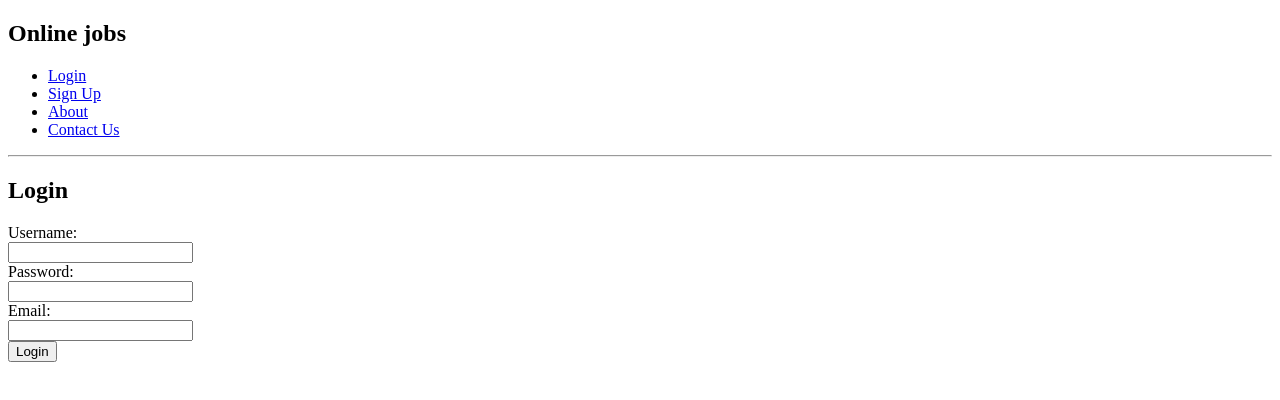
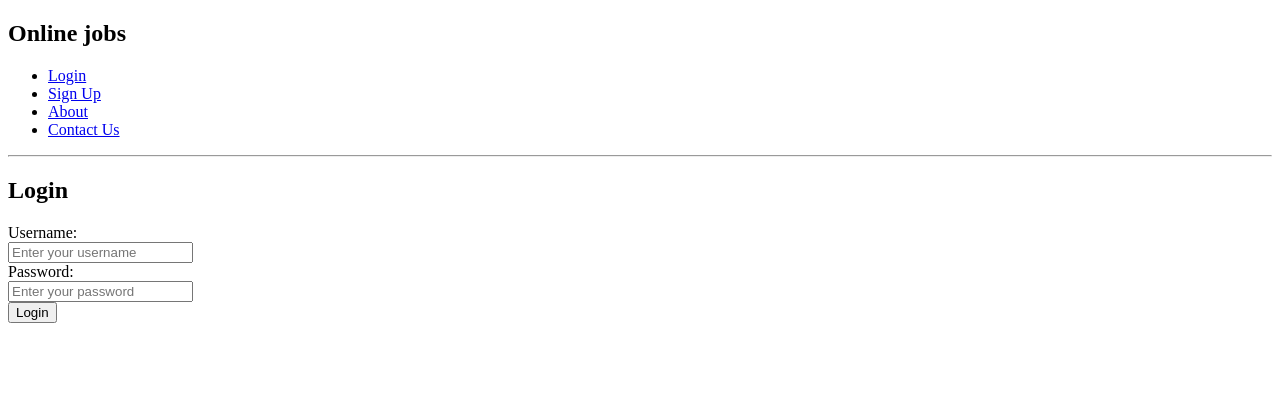
Before and after one commit to Hx00h4nf1/Web_Pr0jec7, a plain HTML site: page Login.html in a window 1280 px wide. Drawn offline with Linux system fonts and the light colour scheme.

Commit message:
Update Login.html

```diff
--- a/Login.html
+++ b/Login.html
@@ -36,15 +36,12 @@
         </div>
     </nav>
     <h2>Login</h2>
-    <form method="POST">
+    <form action="." method="POST">
         <label for="username">Username:</label><br>
-        <input type="text" id="username" name="username" required><br>
+        <input type="text" id="username" name="username" placeholder="Enter your username" required><br>
 
         <label for="password">Password:</label><br>
-        <input type="password" id="password" name="password" required><br>
-
-        <label for="email">Email:</label><br>
-        <input type="email" id="email" name="email" required><br>
+        <input type="password" id="password" name="password" placeholder="Enter your password" required><br>
 
         <input type="submit" value="Login">
     </form>
```
